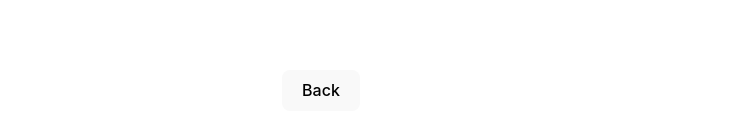
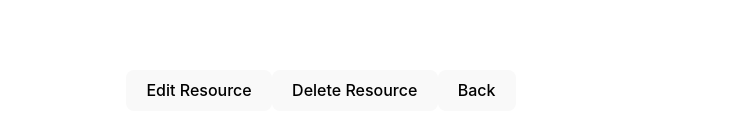
Before and after one commit to olivia497/resource-app, a React (Vite) app in the folder frontend/: page /#/viewresource/1 in a window 1280 px wide. Shown: the part 327-462 px from the top of the page, without its empty margins (319-1051 px from the left). Built offline with nearby package versions, Linux system fonts and the light colour scheme; no server answers.

Commit message:
created edit and delete resource buttons with no functionality

```diff
--- a/frontend/src/pages/ViewResource.jsx
+++ b/frontend/src/pages/ViewResource.jsx
@@ -23,6 +23,8 @@ export function ViewResource(){
       <h1>{resource.name}</h1>
       <h2>{resource.type}</h2>
       <p>{resource.description}</p>
+      <button>Edit Resource</button>
+      <button>Delete Resource</button>
       <button onClick={() => navigate(-1)}>Back</button>
     </>
   )
```
